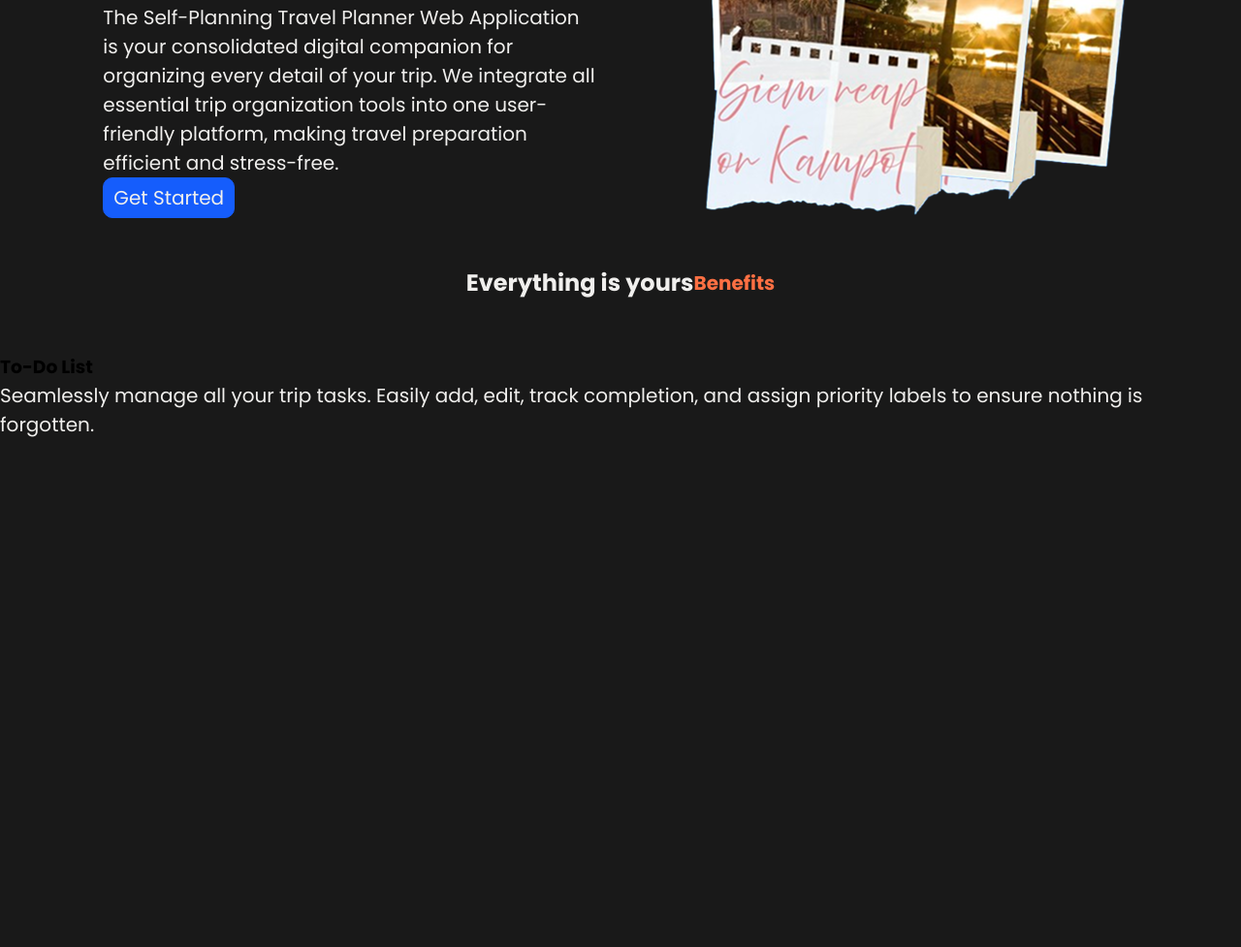
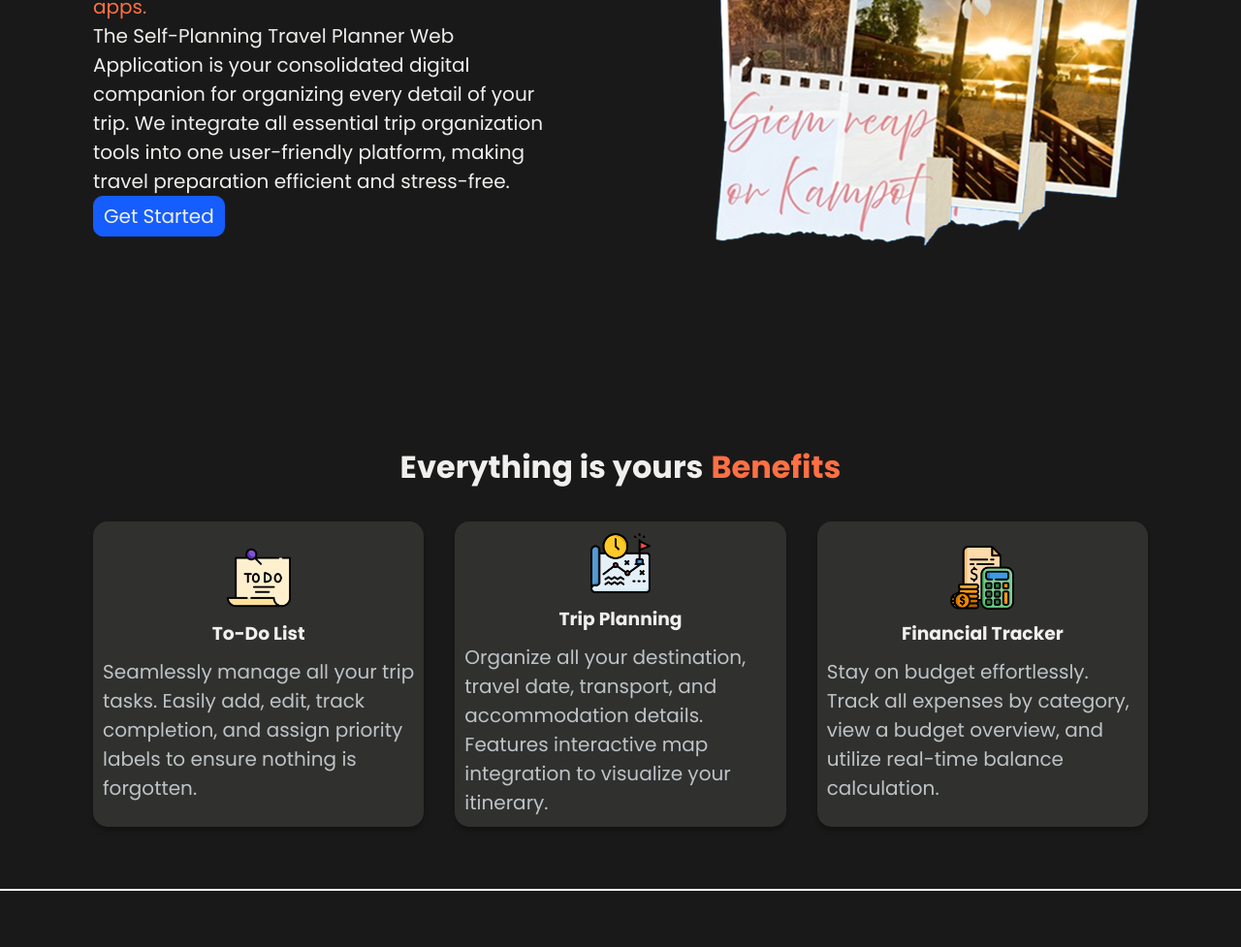
Before and after one commit to Ryuo-chhi/WebDesign_Project-Self-Planning, a plain HTML site: page util/Landing/index.html in a window 1280 px wide. Shown: the part 337-1314 px from the top of the page at 97% size. Before the commit the page ends 882 px from the top, so only its background shows below. Drawn offline with Linux system fonts and the light colour scheme.

Commit message:
update feature section

```diff
--- a/util/Landing/index.html
+++ b/util/Landing/index.html
@@ -1,12 +1,11 @@
 <!DOCTYPE html>
 <html lang="en">
-
   <head>
     <meta charset="UTF-8" />
     <meta name="viewport" content="width=device-width, initial-scale=1.0" />
     <title>Landing Page</title>
     <link rel="stylesheet" href="nav.css" />
-  <link rel="stylesheet" href="style.css">
+    <link rel="stylesheet" href="style.css" />
   </head>
 
   <body>
@@ -40,7 +39,7 @@
               <h1>Welcome to</h1>
               <h1 class="mainText">Self-Planning Travel Planner</h1>
             </div>
-          <span>Stop juggling spreadsheets, notes, and separate apps.</span><br>
+            <span>Stop juggling spreadsheets, notes, and separate apps.</span>
             <p>
               The Self-Planning Travel Planner Web Application is your
               consolidated digital companion for organizing every detail of your
@@ -51,26 +50,48 @@
             <button id="get-started">Get Started</button>
           </div>
           <div class="mainImg">
-          <img src="/asset/img/mainImg.png" alt="">
+            <img src="/asset/img/mainImg.png" alt="" />
           </div>
         </section>
         <section class="features">
-        <div>
-          <h2 class="featuresText">Everything is yours <span> Benefits</span></h2>
+          <div class="text">
+            <h2>Everything is yours</h2>
+            <h2>Benefits</h2>
           </div>
-        <div class="container">
+          <div class="card-container">
             <div class="card">
-            <img src="" alt="">
+              <img src="/asset/img/to-do-list .png" alt="to-do-list" />
               <h3>To-Do List</h3>
-            <p>Seamlessly manage all your trip tasks. Easily add, edit, track completion, and assign priority labels to
-              ensure nothing is forgotten.</p>
+              <p>
+                Seamlessly manage all your trip tasks. Easily add, edit, track
+                completion, and assign priority labels to ensure nothing is
+                forgotten.
+              </p>
+            </div>
+            <div class="card">
+              <img src="/asset/img/planning.png" alt="to-do-list" />
+              <h3>Trip Planning</h3>
+              <p>
+                Organize all your destination, travel date, transport, and
+                accommodation details. Features interactive map integration to
+                visualize your itinerary.
+              </p>
+            </div>
+            <div class="card">
+              <img src="/asset/img/budget.png" alt="to-do-list" />
+              <h3>Financial Tracker</h3>
+              <p>
+                Stay on budget effortlessly. Track all expenses by category,
+                view a budget overview, and utilize real-time balance
+                calculation.
+              </p>
             </div>
           </div>
-
         </section>
       </main>
-
+      <footer>
+        <hr>
+      </footer>
     </div>
   </body>
-
 </html>
--- a/util/Landing/style.css
+++ b/util/Landing/style.css
@@ -15,8 +15,9 @@
     grid-template-rows: 80px auto 60px;
     grid-template-areas:
     "nav nav nav"
-    "main main main";
-    gap: 2rem;
+    "main main main"
+    "footer footer footer";
+    gap: 4rem;
 }
 header{
     grid-area: nav;
@@ -24,14 +25,18 @@ header{
 main{
     grid-area: main;
     /* background-color: antiquewhite; */
+    display: flex;
+    flex-direction: column;
+    gap: 12rem;
+    padding: 0 6rem;
 }
 .heroSection{
     display: flex;
-    justify-content: space-evenly;
+    justify-content: space-between;
     align-items: center;
 }
 .description{
-    width: 40%;
+    width: 45%;
 }
 h1{
     color: var(--color-text-primary);
@@ -50,9 +55,10 @@ h2{
 .headerText{
     margin-bottom: 5px;
 }
+
 main span{
     display: flex;
-    justify-content: center;
+    /* justify-content: center; */
     align-items: center;
     color: var(--color-text-accent);
     font-size: var(--font-size-h4);
@@ -79,9 +85,58 @@ button{
     transform: translateY(3px);
 
 }
-.featuresText{
+.features .text{
     display: flex;
     justify-content: center;
-    margin-top: 40px;
-    margin-bottom: 30px;
+    align-items: center;
+    gap: 8px;
 }
+.text h2{
+    font-size: var(--font-size-h2);
+    margin-bottom: 2rem;
+}
+.text h2:last-child{
+    color: var(--color-text-accent);
+}
+.card-container{
+    display: grid;
+    grid-template-columns: repeat(3, 1fr);
+    gap: 2rem;
+}
+
+.card{
+    display: flex;
+    flex-direction: column;
+    justify-content: center;
+    align-items: center;
+    background: var(--color-bg-secondary);
+    padding: 10px;
+    gap: 10px;
+    border-radius: 15px;
+    box-shadow: var(--shadow-sm);
+    transition: all 0.5s;
+}
+.card img{
+    height: 66px;
+    width: 66px;
+    aspect-ratio: 1/1;
+    object-fit: cover;
+}
+.card h3{
+    color: var(--color-text-primary);
+}
+.card p{
+    color: var(--color-text-secondary);
+}
+.card:hover{
+    transform: translateY(-5px);
+}
+footer{
+    grid-area: footer;
+}
+hr {
+    width: 100%;
+  height: 1.5px;
+  background-color: white;
+  border: none;
+}
```
Also changed, not shown: asset/img/budget.png (added), asset/img/planning.png (added), asset/img/to-do-list .png (added). Lines whose indentation alone changed are shown as unchanged.
